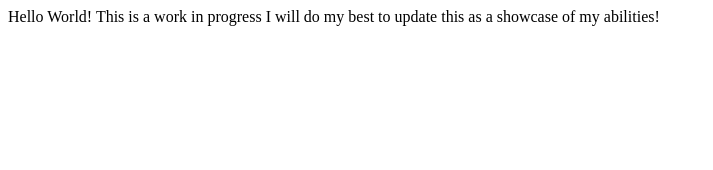
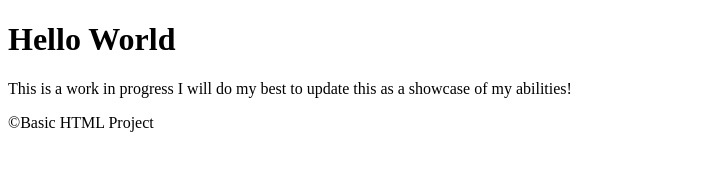
Before and after one commit to marabram/marabram.github.io, a plain HTML site: page index.html in a window 1280 px wide. Shown: the whole page, without its empty margins (0-713 px from the left). Drawn offline with Linux system fonts and the light colour scheme.

Commit message:
Update index.html

```diff
--- a/index.html
+++ b/index.html
@@ -1,2 +1,21 @@
-Hello World!
-This is a work in progress I will do my best to update this as a showcase of my abilities!
+<!DOCTYPE html>
+<html lang="en">
+<head>
+    <meta charset="UTF-8">
+    <meta name="viewport" content="width=device-width, initial-scale=1.0">
+    <title>Basic HTML Project</title>
+    <link rel="stylesheet" href="css/styles.css">
+</head>
+<body>
+    <header>
+        <h1>Hello World</h1>
+    </header>
+    <main>
+        <p>This is a work in progress I will do my best to update this as a showcase of my abilities!</p>
+    </main>
+    <footer>
+        <p>&copy;Basic HTML Project</p>
+    </footer>
+    <script src="js/scripts.js"></script>
+</body>
+</html>
```
